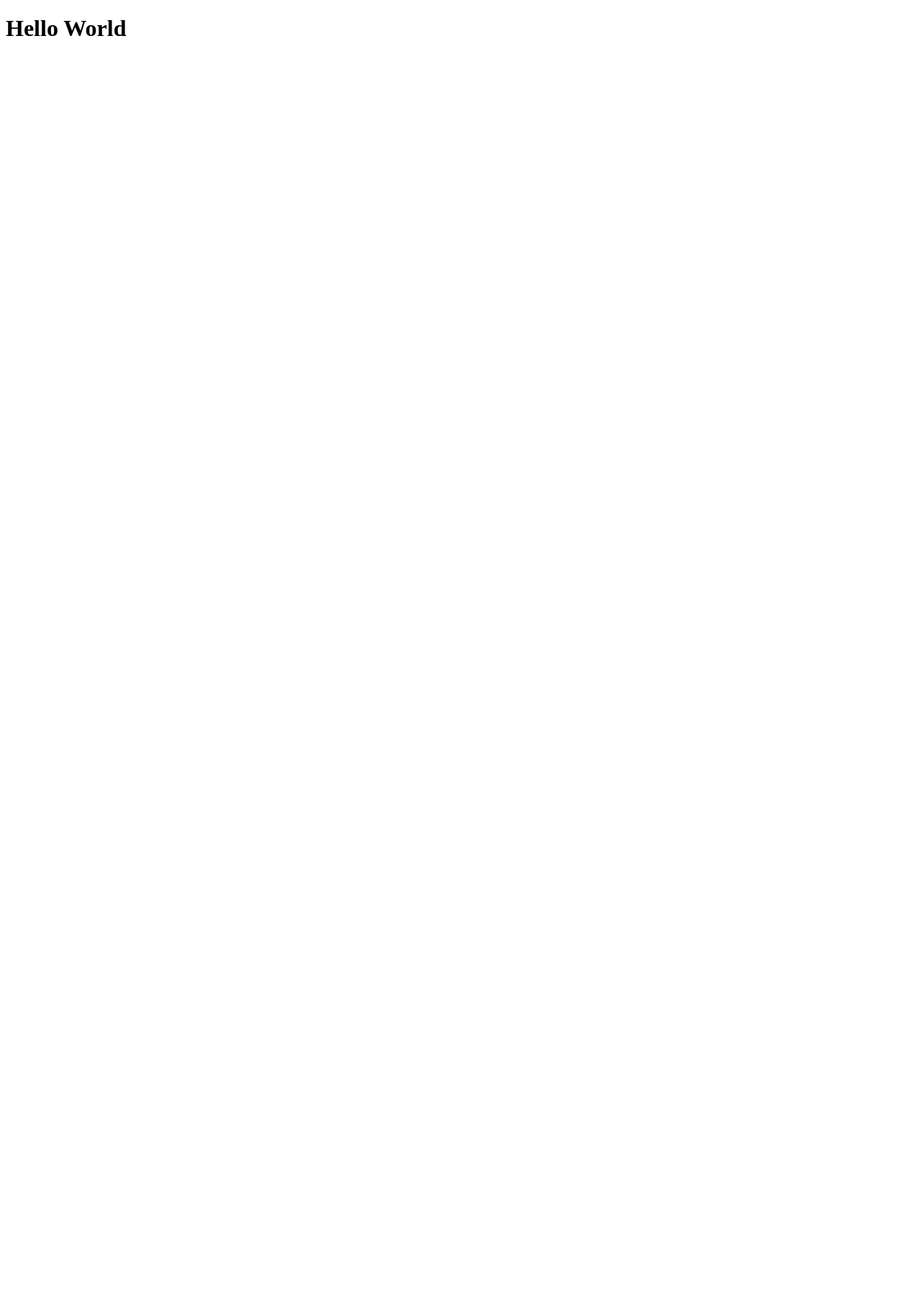
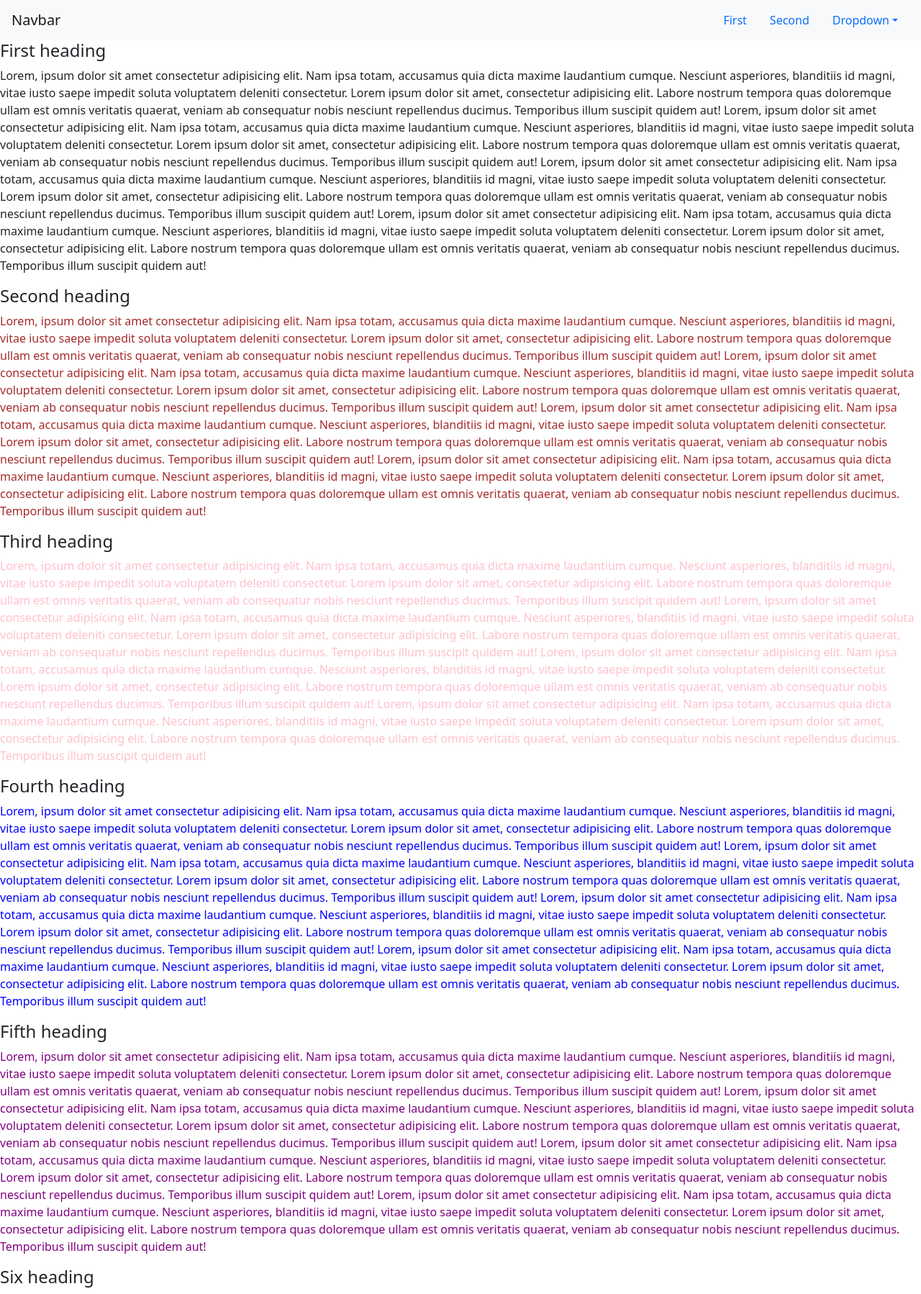
Before and after one commit to AlazarBekele/Modern-Portfolio-Site, a Django app: page / in a window 1280 px wide. Before the commit the part shown is almost empty. Shown: the top 1798 px of the page at 72% size. Before the commit the page ends 50 px from the top, so only its background shows below. Run offline with Django 4.2, Linux system fonts and the light colour scheme.

Commit message:
Successfully install Scroll Spy

```diff
--- /dev/null
+++ b/Base/templates/Include/Main Componet/NavBar.html
@@ -0,0 +1,18 @@
+<ul class="nav nav-pills">
+  <li class="nav-item">
+    <a class="nav-link" href="#scrollspyHeading1">First</a>
+  </li>
+  <li class="nav-item">
+    <a class="nav-link" href="#scrollspyHeading2">Second</a>
+  </li>
+  <li class="nav-item dropdown">
+    <a class="nav-link dropdown-toggle" data-bs-toggle="dropdown" href="#" role="button" aria-expanded="false">Dropdown</a>
+    <ul class="dropdown-menu">
+      <li><a class="dropdown-item" href="#scrollspyHeading3">Third</a></li>
+      <li><a class="dropdown-item" href="#scrollspyHeading4">Fourth</a></li>
+      <li><hr class="dropdown-divider"></li>
+      <li><a class="dropdown-item" href="#scrollspyHeading5">Fifth</a></li>
+      <li><a class="dropdown-item" href="#scrollspyHeading6">Six</a></li>
+    </ul>
+  </li>
+</ul>
--- /dev/null
+++ b/Base/templates/Include/Main Componet/Org_Catagory.html
@@ -0,0 +1,74 @@
+<div data-bs-spy="scroll" data-bs-target="#navbar-example2" data-bs-offset="0" class="scrollspy-example" tabindex="0">
+
+
+  <h4 id="scrollspyHeading1">First heading</h4>
+  <p>Lorem, ipsum dolor sit amet consectetur adipisicing elit. Nam ipsa totam, accusamus quia dicta maxime laudantium cumque. Nesciunt asperiores, blanditiis id magni, vitae iusto saepe impedit soluta voluptatem deleniti consectetur.
+    Lorem ipsum dolor sit amet, consectetur adipisicing elit. Labore nostrum tempora quas doloremque ullam est omnis veritatis quaerat, veniam ab consequatur nobis nesciunt repellendus ducimus. Temporibus illum suscipit quidem aut!
+    Lorem, ipsum dolor sit amet consectetur adipisicing elit. Nam ipsa totam, accusamus quia dicta maxime laudantium cumque. Nesciunt asperiores, blanditiis id magni, vitae iusto saepe impedit soluta voluptatem deleniti consectetur.
+    Lorem ipsum dolor sit amet, consectetur adipisicing elit. Labore nostrum tempora quas doloremque ullam est omnis veritatis quaerat, veniam ab consequatur nobis nesciunt repellendus ducimus. Temporibus illum suscipit quidem aut!
+    Lorem, ipsum dolor sit amet consectetur adipisicing elit. Nam ipsa totam, accusamus quia dicta maxime laudantium cumque. Nesciunt asperiores, blanditiis id magni, vitae iusto saepe impedit soluta voluptatem deleniti consectetur.
+    Lorem ipsum dolor sit amet, consectetur adipisicing elit. Labore nostrum tempora quas doloremque ullam est omnis veritatis quaerat, veniam ab consequatur nobis nesciunt repellendus ducimus. Temporibus illum suscipit quidem aut!
+    Lorem, ipsum dolor sit amet consectetur adipisicing elit. Nam ipsa totam, accusamus quia dicta maxime laudantium cumque. Nesciunt asperiores, blanditiis id magni, vitae iusto saepe impedit soluta voluptatem deleniti consectetur.
+    Lorem ipsum dolor sit amet, consectetur adipisicing elit. Labore nostrum tempora quas doloremque ullam est omnis veritatis quaerat, veniam ab consequatur nobis nesciunt repellendus ducimus. Temporibus illum suscipit quidem aut!
+  </p>
+
+
+  <h4 id="scrollspyHeading2">Second heading</h4>
+  <p style="color: brown;">Lorem, ipsum dolor sit amet consectetur adipisicing elit. Nam ipsa totam, accusamus quia dicta maxime laudantium cumque. Nesciunt asperiores, blanditiis id magni, vitae iusto saepe impedit soluta voluptatem deleniti consectetur.
+    Lorem ipsum dolor sit amet, consectetur adipisicing elit. Labore nostrum tempora quas doloremque ullam est omnis veritatis quaerat, veniam ab consequatur nobis nesciunt repellendus ducimus. Temporibus illum suscipit quidem aut!
+    Lorem, ipsum dolor sit amet consectetur adipisicing elit. Nam ipsa totam, accusamus quia dicta maxime laudantium cumque. Nesciunt asperiores, blanditiis id magni, vitae iusto saepe impedit soluta voluptatem deleniti consectetur.
+    Lorem ipsum dolor sit amet, consectetur adipisicing elit. Labore nostrum tempora quas doloremque ullam est omnis veritatis quaerat, veniam ab consequatur nobis nesciunt repellendus ducimus. Temporibus illum suscipit quidem aut!
+    Lorem, ipsum dolor sit amet consectetur adipisicing elit. Nam ipsa totam, accusamus quia dicta maxime laudantium cumque. Nesciunt asperiores, blanditiis id magni, vitae iusto saepe impedit soluta voluptatem deleniti consectetur.
+    Lorem ipsum dolor sit amet, consectetur adipisicing elit. Labore nostrum tempora quas doloremque ullam est omnis veritatis quaerat, veniam ab consequatur nobis nesciunt repellendus ducimus. Temporibus illum suscipit quidem aut!
+    Lorem, ipsum dolor sit amet consectetur adipisicing elit. Nam ipsa totam, accusamus quia dicta maxime laudantium cumque. Nesciunt asperiores, blanditiis id magni, vitae iusto saepe impedit soluta voluptatem deleniti consectetur.
+    Lorem ipsum dolor sit amet, consectetur adipisicing elit. Labore nostrum tempora quas doloremque ullam est omnis veritatis quaerat, veniam ab consequatur nobis nesciunt repellendus ducimus. Temporibus illum suscipit quidem aut!</p>
+
+
+
+  <h4 id="scrollspyHeading3">Third heading</h4>
+  <p style="color: pink;">Lorem, ipsum dolor sit amet consectetur adipisicing elit. Nam ipsa totam, accusamus quia dicta maxime laudantium cumque. Nesciunt asperiores, blanditiis id magni, vitae iusto saepe impedit soluta voluptatem deleniti consectetur.
+    Lorem ipsum dolor sit amet, consectetur adipisicing elit. Labore nostrum tempora quas doloremque ullam est omnis veritatis quaerat, veniam ab consequatur nobis nesciunt repellendus ducimus. Temporibus illum suscipit quidem aut!
+    Lorem, ipsum dolor sit amet consectetur adipisicing elit. Nam ipsa totam, accusamus quia dicta maxime laudantium cumque. Nesciunt asperiores, blanditiis id magni, vitae iusto saepe impedit soluta voluptatem deleniti consectetur.
+    Lorem ipsum dolor sit amet, consectetur adipisicing elit. Labore nostrum tempora quas doloremque ullam est omnis veritatis quaerat, veniam ab consequatur nobis nesciunt repellendus ducimus. Temporibus illum suscipit quidem aut!
+    Lorem, ipsum dolor sit amet consectetur adipisicing elit. Nam ipsa totam, accusamus quia dicta maxime laudantium cumque. Nesciunt asperiores, blanditiis id magni, vitae iusto saepe impedit soluta voluptatem deleniti consectetur.
+    Lorem ipsum dolor sit amet, consectetur adipisicing elit. Labore nostrum tempora quas doloremque ullam est omnis veritatis quaerat, veniam ab consequatur nobis nesciunt repellendus ducimus. Temporibus illum suscipit quidem aut!
+    Lorem, ipsum dolor sit amet consectetur adipisicing elit. Nam ipsa totam, accusamus quia dicta maxime laudantium cumque. Nesciunt asperiores, blanditiis id magni, vitae iusto saepe impedit soluta voluptatem deleniti consectetur.
+    Lorem ipsum dolor sit amet, consectetur adipisicing elit. Labore nostrum tempora quas doloremque ullam est omnis veritatis quaerat, veniam ab consequatur nobis nesciunt repellendus ducimus. Temporibus illum suscipit quidem aut!</p>
+
+
+
+  <h4 id="scrollspyHeading4">Fourth heading</h4>
+  <p style="color: blue;">Lorem, ipsum dolor sit amet consectetur adipisicing elit. Nam ipsa totam, accusamus quia dicta maxime laudantium cumque. Nesciunt asperiores, blanditiis id magni, vitae iusto saepe impedit soluta voluptatem deleniti consectetur.
+    Lorem ipsum dolor sit amet, consectetur adipisicing elit. Labore nostrum tempora quas doloremque ullam est omnis veritatis quaerat, veniam ab consequatur nobis nesciunt repellendus ducimus. Temporibus illum suscipit quidem aut!
+    Lorem, ipsum dolor sit amet consectetur adipisicing elit. Nam ipsa totam, accusamus quia dicta maxime laudantium cumque. Nesciunt asperiores, blanditiis id magni, vitae iusto saepe impedit soluta voluptatem deleniti consectetur.
+    Lorem ipsum dolor sit amet, consectetur adipisicing elit. Labore nostrum tempora quas doloremque ullam est omnis veritatis quaerat, veniam ab consequatur nobis nesciunt repellendus ducimus. Temporibus illum suscipit quidem aut!
+    Lorem, ipsum dolor sit amet consectetur adipisicing elit. Nam ipsa totam, accusamus quia dicta maxime laudantium cumque. Nesciunt asperiores, blanditiis id magni, vitae iusto saepe impedit soluta voluptatem deleniti consectetur.
+    Lorem ipsum dolor sit amet, consectetur adipisicing elit. Labore nostrum tempora quas doloremque ullam est omnis veritatis quaerat, veniam ab consequatur nobis nesciunt repellendus ducimus. Temporibus illum suscipit quidem aut!
+    Lorem, ipsum dolor sit amet consectetur adipisicing elit. Nam ipsa totam, accusamus quia dicta maxime laudantium cumque. Nesciunt asperiores, blanditiis id magni, vitae iusto saepe impedit soluta voluptatem deleniti consectetur.
+    Lorem ipsum dolor sit amet, consectetur adipisicing elit. Labore nostrum tempora quas doloremque ullam est omnis veritatis quaerat, veniam ab consequatur nobis nesciunt repellendus ducimus. Temporibus illum suscipit quidem aut!</p>
+
+
+
+  <h4 id="scrollspyHeading5">Fifth heading</h4>
+  <p style="color: purple;">Lorem, ipsum dolor sit amet consectetur adipisicing elit. Nam ipsa totam, accusamus quia dicta maxime laudantium cumque. Nesciunt asperiores, blanditiis id magni, vitae iusto saepe impedit soluta voluptatem deleniti consectetur.
+    Lorem ipsum dolor sit amet, consectetur adipisicing elit. Labore nostrum tempora quas doloremque ullam est omnis veritatis quaerat, veniam ab consequatur nobis nesciunt repellendus ducimus. Temporibus illum suscipit quidem aut!
+    Lorem, ipsum dolor sit amet consectetur adipisicing elit. Nam ipsa totam, accusamus quia dicta maxime laudantium cumque. Nesciunt asperiores, blanditiis id magni, vitae iusto saepe impedit soluta voluptatem deleniti consectetur.
+    Lorem ipsum dolor sit amet, consectetur adipisicing elit. Labore nostrum tempora quas doloremque ullam est omnis veritatis quaerat, veniam ab consequatur nobis nesciunt repellendus ducimus. Temporibus illum suscipit quidem aut!
+    Lorem, ipsum dolor sit amet consectetur adipisicing elit. Nam ipsa totam, accusamus quia dicta maxime laudantium cumque. Nesciunt asperiores, blanditiis id magni, vitae iusto saepe impedit soluta voluptatem deleniti consectetur.
+    Lorem ipsum dolor sit amet, consectetur adipisicing elit. Labore nostrum tempora quas doloremque ullam est omnis veritatis quaerat, veniam ab consequatur nobis nesciunt repellendus ducimus. Temporibus illum suscipit quidem aut!
+    Lorem, ipsum dolor sit amet consectetur adipisicing elit. Nam ipsa totam, accusamus quia dicta maxime laudantium cumque. Nesciunt asperiores, blanditiis id magni, vitae iusto saepe impedit soluta voluptatem deleniti consectetur.
+    Lorem ipsum dolor sit amet, consectetur adipisicing elit. Labore nostrum tempora quas doloremque ullam est omnis veritatis quaerat, veniam ab consequatur nobis nesciunt repellendus ducimus. Temporibus illum suscipit quidem aut!</p>
+
+
+
+
+  <h4 id="scrollspyHeading6">Six heading</h4>
+  <p style="color: rgb(25, 0, 136);">Lorem, ipsum dolor sit amet consectetur adipisicing elit. Nam ipsa totam, accusamus quia dicta maxime laudantium cumque. Nesciunt asperiores, blanditiis id magni, vitae iusto saepe impedit soluta voluptatem deleniti consectetur.
+    Lorem ipsum dolor sit amet, consectetur adipisicing elit. Labore nostrum tempora quas doloremque ullam est omnis veritatis quaerat, veniam ab consequatur nobis nesciunt repellendus ducimus. Temporibus illum suscipit quidem aut!
+    Lorem, ipsum dolor sit amet consectetur adipisicing elit. Nam ipsa totam, accusamus quia dicta maxime laudantium cumque. Nesciunt asperiores, blanditiis id magni, vitae iusto saepe impedit soluta voluptatem deleniti consectetur.
+    Lorem ipsum dolor sit amet, consectetur adipisicing elit. Labore nostrum tempora quas doloremque ullam est omnis veritatis quaerat, veniam ab consequatur nobis nesciunt repellendus ducimus. Temporibus illum suscipit quidem aut!
+    Lorem, ipsum dolor sit amet consectetur adipisicing elit. Nam ipsa totam, accusamus quia dicta maxime laudantium cumque. Nesciunt asperiores, blanditiis id magni, vitae iusto saepe impedit soluta voluptatem deleniti consectetur.
+    Lorem ipsum dolor sit amet, consectetur adipisicing elit. Labore nostrum tempora quas doloremque ullam est omnis veritatis quaerat, veniam ab consequatur nobis nesciunt repellendus ducimus. Temporibus illum suscipit quidem aut!
+    Lorem, ipsum dolor sit amet consectetur adipisicing elit. Nam ipsa totam, accusamus quia dicta maxime laudantium cumque. Nesciunt asperiores, blanditiis id magni, vitae iusto saepe impedit soluta voluptatem deleniti consectetur.
+    Lorem ipsum dolor sit amet, consectetur adipisicing elit. Labore nostrum tempora quas doloremque ullam est omnis veritatis quaerat, veniam ab consequatur nobis nesciunt repellendus ducimus. Temporibus illum suscipit quidem aut!</p>
+</div>
--- /dev/null
+++ b/Base/templates/Include/MainBody.html
@@ -0,0 +1,9 @@
+
+<nav id="navbar-example2" class="navbar navbar-light bg-light px-3">
+  <a class="navbar-brand" href="#">Navbar</a>
+
+  {% include "include/Main Componet/NavBar.html" %}
+
+</nav>
+
+  {% include "include/Main Componet/Org_Catagory.html" %}
--- /dev/null
+++ b/Base/templates/Include/footer.html
@@ -0,0 +1 @@
+<script src="https://cdn.jsdelivr.net/npm/bootstrap@5.0.2/dist/js/bootstrap.bundle.min.js" integrity="sha384-MrcW6ZMFYlzcLA8Nl+NtUVF0sA7MsXsP1UyJoMp4YLEuNSfAP+JcXn/tWtIaxVXM" crossorigin="anonymous"></script>
--- a/Base/templates/Include/head.html
+++ b/Base/templates/Include/head.html
@@ -5,4 +5,13 @@
 
   <title>Alazar Bekele Portofilo - Major</title>
 
+  <!-- X-icon link -->
+   <link rel="shortcut icon" type="X-icon" href="https://img.icons8.com/?size=100&id=82420&format=png&color=000000">
+
+  <!-- Bootstrap Css link -->
+  <link href="https://cdn.jsdelivr.net/npm/bootstrap@5.0.2/dist/css/bootstrap.min.css" rel="stylesheet" integrity="sha384-EVSTQN3/azprG1Anm3QDgpJLIm9Nao0Yz1ztcQTwFspd3yD65VohhpuuCOmLASjC" crossorigin="anonymous">
+
+  <!--  -->
+
+
 </head>
--- a/Base/templates/index.html
+++ b/Base/templates/index.html
@@ -3,9 +3,13 @@
 
   {% include "Include/head.html" %}
 
-<body>
+<body style="padding-bottom: 1000px;">
 
-  <h1>Hello World</h1>
+
+  {% include "Include/MainBody.html" %}
+
+
+  {% include "Include/footer.html" %}
 
 </body>
 </html>
```
